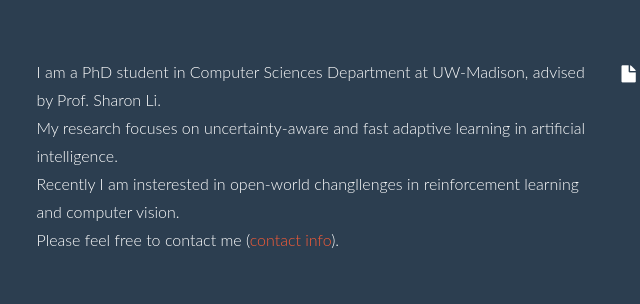
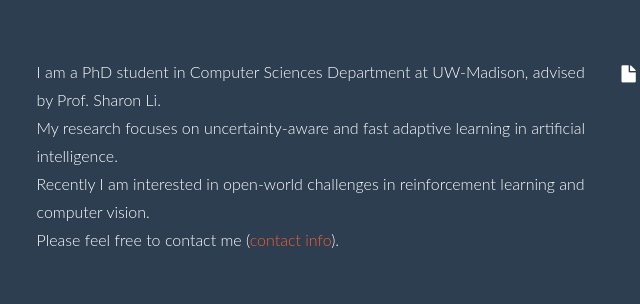
Before and after one commit to yingfan-bot/yingfan-bot.github.io, a plain HTML site: page index.html in a window 1280 px wide. Shown: the part 562-866 px from the top of the page, 326-966 px from the left. Drawn offline with Linux system fonts and the light colour scheme.

Commit message:
Update index.html

```diff
--- a/index.html
+++ b/index.html
@@ -72,7 +72,7 @@
 					<p>
                         I am a PhD student in Computer Sciences Department at UW-Madison, advised by Prof. Sharon Li.<br>
                         My research focuses on uncertainty-aware and fast adaptive learning in artificial intelligence. <br>
-						Recently I am insterested in open-world changllenges in reinforcement learning and computer vision.
+						Recently I am interested in open-world challenges in reinforcement learning and computer vision.
                         <br>
                         Please feel free to contact me (<a href="#contact">contact info</a>).
 					</p>
```
